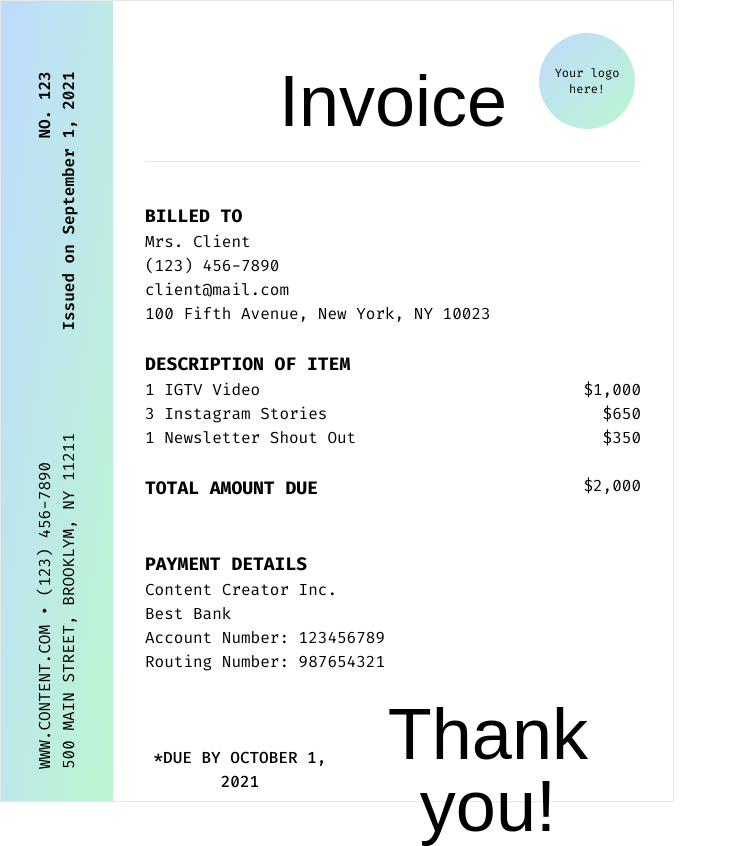
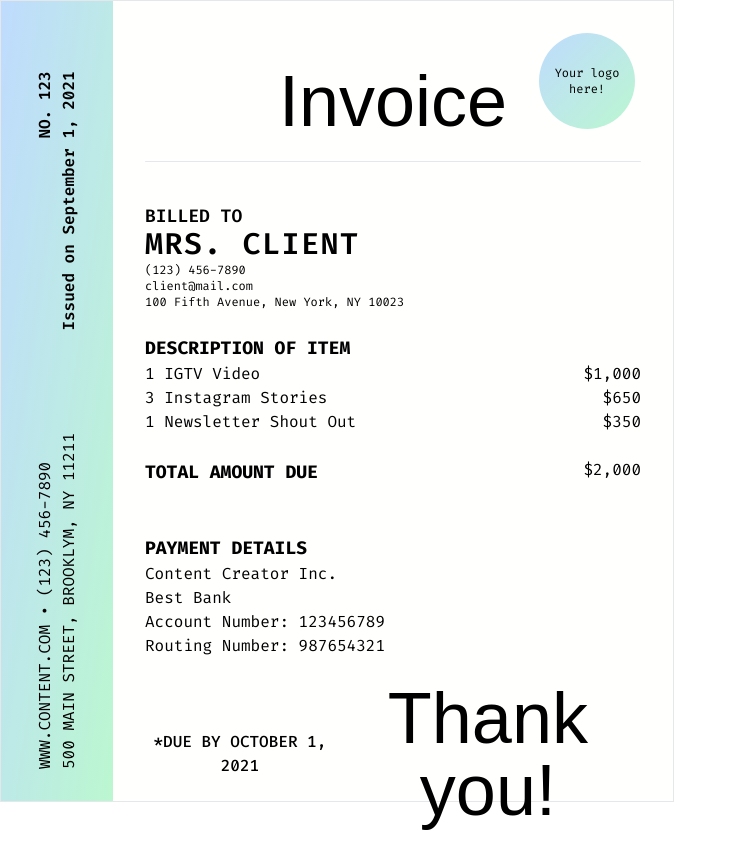
Before and after one commit to bbmcodedotcom/invoice-builder, a Next.js app: page / in a window 1280 px wide. Shown: the whole page, without its empty margins (0-737 px from the left). Built offline with nearby package versions, Linux system fonts and the light colour scheme; a web font is replaced by a local one.

Commit message:
Refactor billing section in Home component

```diff
--- a/app/page.tsx
+++ b/app/page.tsx
@@ -49,9 +49,9 @@ export default function Home() {
         <hr className="bg-gradient-to-tl from-green-200 to-blue-200 h-2 rounded mt-6 mb-4" />
 
         {/* Billing Section */}
-        <section className="my-6">
-          <h2 className="text-lg font-bold">BILLED TO</h2>
-          <p>Mrs. Client</p>
+        <section className="my-6 text-xs">
+          <h2 className="text-lg font-semibold -mb-1">BILLED TO</h2>
+          <p className="font-semibold text-3xl uppercase tracking-wider">Mrs. Client</p>
           <p>(123) 456-7890</p>
           <p>client@mail.com</p>
           <p>100 Fifth Avenue, New York, NY 10023</p>
```
